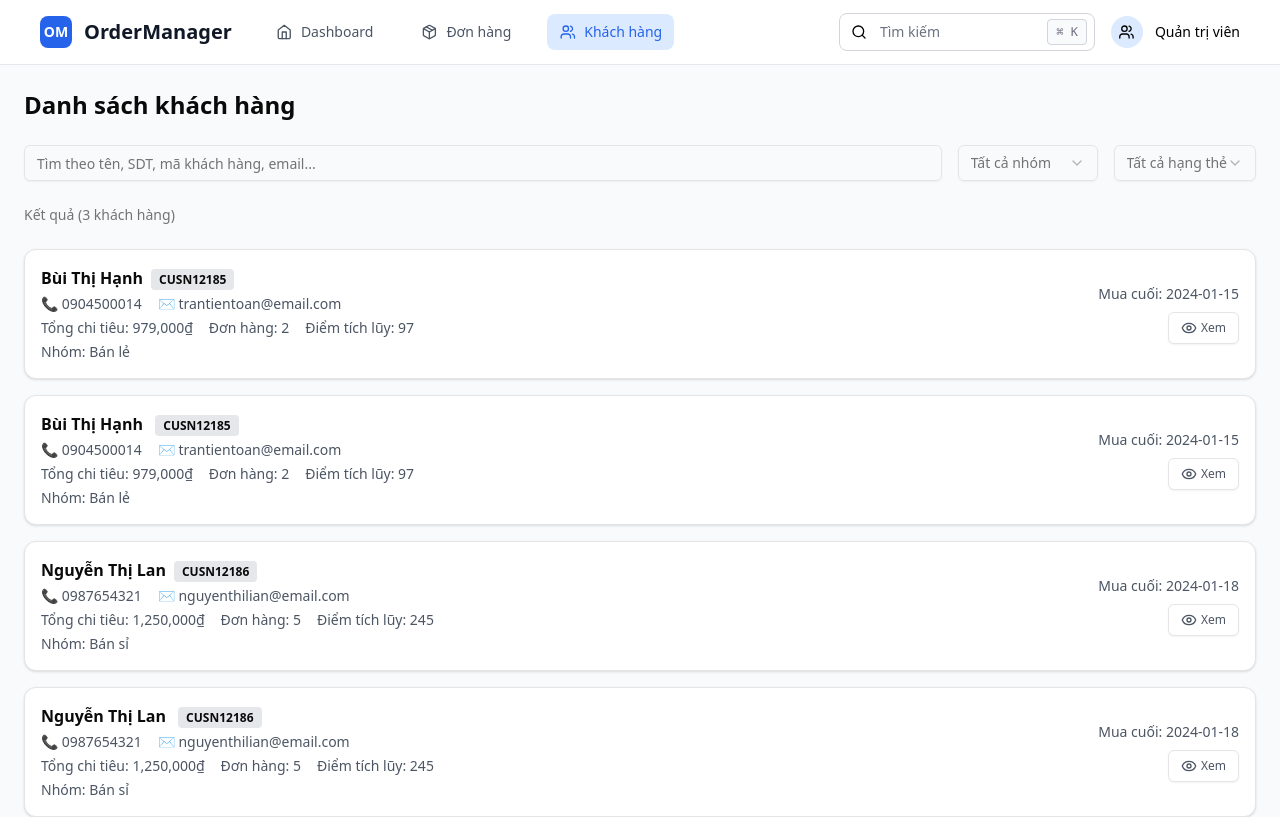
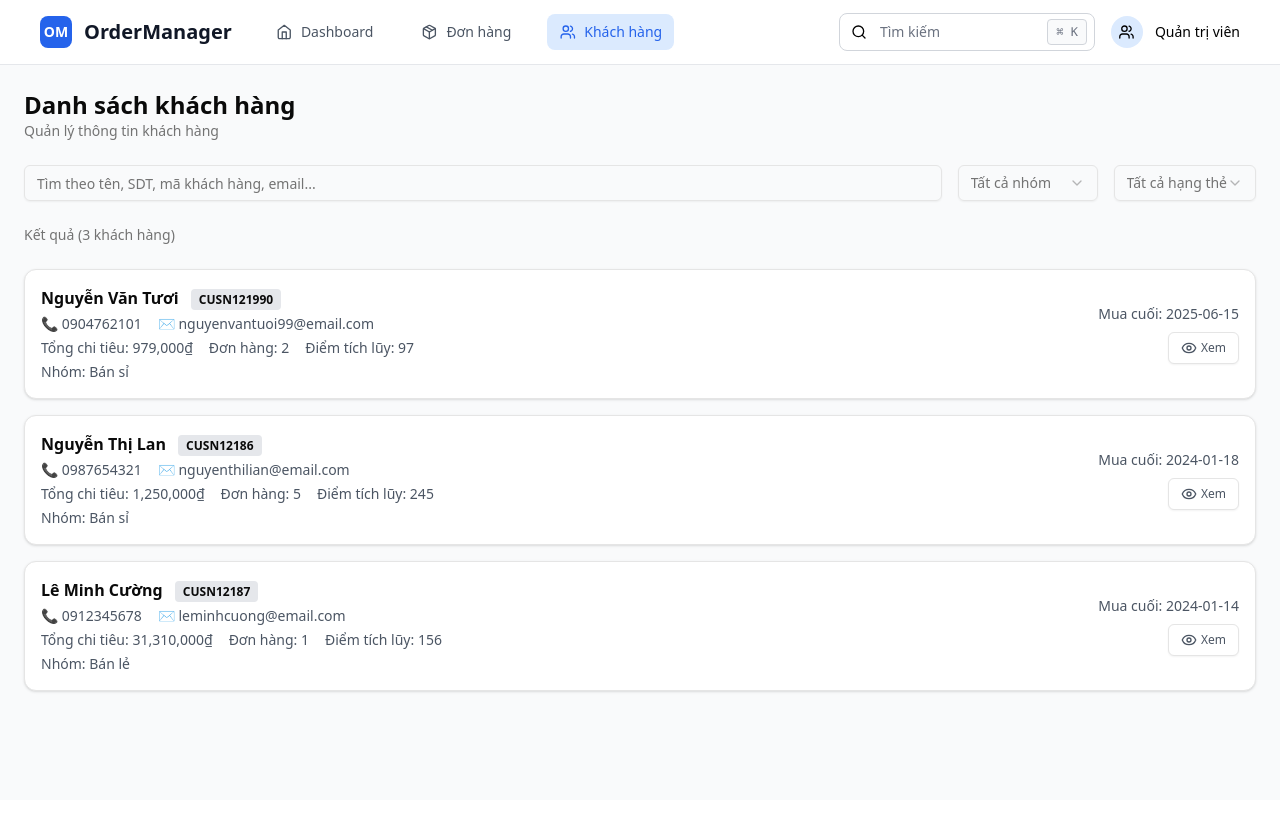
Before and after one commit to vin-team/codihouse-om, a Next.js app: page /customers in a window 1280 px wide. Shown: the top 817 px of the page. Built offline with nearby package versions, Linux system fonts and the light colour scheme.

Commit message:
Fix UI customers

```diff
--- /dev/null
+++ b/src/Data/Customers.ts
@@ -0,0 +1,47 @@
+export type Customer = {
+  code: string
+  name: string
+  phone: string
+  email: string
+  group: string
+  totalSpend: number
+  orders: number
+  points: number
+  lastPurchase: string
+}
+
+export const mockCustomers: Customer[] = [
+  {
+    code: "CUSN10001",
+    name: "Trần Thị Mai",
+    phone: "0901000001",
+    email: "tranmaimai@email.com",
+    group: "Bán lẻ",
+    totalSpend: 1520000,
+    orders: 3,
+    points: 120,
+    lastPurchase: "2025-07-15",
+  },
+  {
+    code: "CUSN10002",
+    name: "Nguyễn Văn Phong",
+    phone: "0912345678",
+    email: "nguyenphong@email.com",
+    group: "Bán sỉ",
+    totalSpend: 8900000,
+    orders: 6,
+    points: 310,
+    lastPurchase: "2025-07-25",
+  },
+  {
+    code: "CUSN10003",
+    name: "Lê Thị Hạnh",
+    phone: "0933333344",
+    email: "lehanh@email.com",
+    group: "Bán lẻ",
+    totalSpend: 420000,
+    orders: 1,
+    points: 45,
+    lastPurchase: "2025-06-30",
+  },
+]
--- a/src/components/Customers/CustomerCard.tsx
+++ b/src/components/Customers/CustomerCard.tsx
@@ -1,52 +1,24 @@
+import { Customer } from "@/Data/Customers"
 import { Card, CardContent } from "@/components/ui/card"
-import { Button } from "@/components/ui/button"
 import { Eye } from "lucide-react"
 
-export interface Customer {
-  name: string
-  code: string
-  phone: string
-  email: string
-  group: string
-  totalSpend: number
-  orders: number
-  points: number
-  lastPurchase: string
-}
-
-interface Props {
-  customer: Customer
-}
-
-export function CustomerCard({ customer }: Props) {
+export function CustomerCardView({ customer }: { customer: Customer }) {
   return (
-    <Card className="p-4">
-      <CardContent className="p-0 flex flex-col md:flex-row md:items-center justify-between">
-        <div className="space-y-1">
-          <div className="font-semibold text-base">
-            {customer.name}
-            <span className="ml-2 text-xs bg-gray-200 px-2 py-0.5 rounded">
-              {customer.code}
-            </span>
-          </div>
-          <div className="text-sm text-gray-600 flex flex-col md:flex-row md:items-center md:gap-4">
-            <div>📞 {customer.phone}</div>
-            <div>✉️ {customer.email}</div>
-          </div>
-          <div className="text-sm text-gray-600 flex gap-4">
-            <div>Tổng chi tiêu: {customer.totalSpend.toLocaleString()}₫</div>
-            <div>Đơn hàng: {customer.orders}</div>
-            <div>Điểm tích lũy: {customer.points}</div>
-          </div>
-          <div className="text-sm text-gray-600">Nhóm: {customer.group}</div>
+    <Card className="flex justify-between items-center px-4 py-3">
+      <CardContent className="p-0 space-y-1">
+        <div className="font-semibold text-lg">{customer.name}</div>
+        <div className="text-sm text-muted-foreground">{customer.phone} • {customer.email}</div>
+        <div className="text-sm">
+          Tổng chi tiêu: {customer.totalSpend.toLocaleString()}₫ — Đơn hàng: {customer.orders} — Điểm tích lũy: {customer.points}
         </div>
-        <div className="mt-4 md:mt-0 flex flex-col items-end text-sm text-gray-600">
-          <div className="mb-2">Mua cuối: {customer.lastPurchase}</div>
-          <Button variant="outline" size="sm" className="flex items-center gap-1">
-            <Eye className="w-4 h-4" /> Xem
-          </Button>
-        </div>
+        <div className="text-sm">Nhóm: {customer.group}</div>
       </CardContent>
+      <div className="text-sm text-muted-foreground text-right space-y-2">
+        <div>Mua cuối: {customer.lastPurchase}</div>
+        <button className="text-blue-600 flex items-center gap-1 hover:underline">
+          <Eye size={16} /> Xem
+        </button>
+      </div>
     </Card>
   )
 }
--- a/src/components/Customers/CustomerDetailDialog.tsx
+++ /dev/null
@@ -1,44 +0,0 @@
-'use client'
-
-import {
-  Dialog,
-  DialogContent,
-  DialogDescription,
-  DialogHeader,
-  DialogTitle,
-  DialogTrigger
-} from "@/components/ui/dialog"
-import { Button } from "@/components/ui/button"
-import { Eye } from "lucide-react"
-import { Customer } from "./CustomerCard"
-
-interface Props {
-  customer: Customer
-}
-
-export function CustomerDetailDialog({ customer }: Props) {
-  return (
-    <Dialog>
-      <DialogTrigger asChild>
-        <Button variant="outline" size="sm" className="flex items-center gap-1">
-          <Eye className="w-4 h-4" /> Xem
-        </Button>
-      </DialogTrigger>
-      <DialogContent>
-        <DialogHeader>
-          <DialogTitle>Chi tiết khách hàng</DialogTitle>
-          <DialogDescription>{customer.name} - {customer.code}</DialogDescription>
-        </DialogHeader>
-        <div className="space-y-2 text-sm">
-          <div>📞 {customer.phone}</div>
-          <div>✉️ {customer.email}</div>
-          <div>Nhóm: {customer.group}</div>
-          <div>Tổng chi tiêu: {customer.totalSpend.toLocaleString()}₫</div>
-          <div>Đơn hàng: {customer.orders}</div>
-          <div>Điểm tích lũy: {customer.points}</div>
-          <div>Mua cuối: {customer.lastPurchase}</div>
-        </div>
-      </DialogContent>
-    </Dialog>
-  )
-}
--- a/src/components/Customers/CustomerFilter.tsx
+++ /dev/null
@@ -1,39 +0,0 @@
-'use client'
-
-import { Input } from "@/components/ui/input"
-import { Select, SelectContent, SelectItem, SelectTrigger, SelectValue } from "@/components/ui/select"
-
-interface Props {
-  onSearch?: (value: string) => void
-  onGroupChange?: (value: string) => void
-  onRankChange?: (value: string) => void
-}
-
-export function CustomerFilter({ onSearch, onGroupChange, onRankChange }: Props) {
-  return (
-    <div className="flex flex-col md:flex-row gap-4">
-      <Input
-        placeholder="Tìm theo tên, SDT, mã khách hàng, email..."
-        onChange={(e) => onSearch?.(e.target.value)}
-      />
-      <Select onValueChange={(value) => onGroupChange?.(value)}>
-        <SelectTrigger className="w-[180px]">
-          <SelectValue placeholder="Tất cả nhóm" />
-        </SelectTrigger>
-        <SelectContent>
-          <SelectItem value="all">Tất cả nhóm</SelectItem>
-          <SelectItem value="retail">Bán lẻ</SelectItem>
-          <SelectItem value="wholesale">Bán sỉ</SelectItem>
-        </SelectContent>
-      </Select>
-      <Select onValueChange={(value) => onRankChange?.(value)}>
-        <SelectTrigger className="w-[180px]">
-          <SelectValue placeholder="Tất cả hạng thẻ" />
-        </SelectTrigger>
-        <SelectContent>
-          <SelectItem value="all">Tất cả hạng thẻ</SelectItem>
-        </SelectContent>
-      </Select>
-    </div>
-  )
-}
--- a/src/components/Customers/CustomerList.tsx
+++ /dev/null
@@ -1,15 +0,0 @@
-import { CustomerCard, Customer } from "./CustomerCard"
-
-interface Props {
-  customers: Customer[]
-}
-
-export function CustomerList({ customers }: Props) {
-  return (
-    <div className="space-y-4">
-      {customers.map((c) => (
-        <CustomerCard key={c.code} customer={c} />
-      ))}
-    </div>
-  )
-}
--- a/src/pages/customers.tsx
+++ b/src/pages/customers.tsx
@@ -1,24 +1,25 @@
 'use client'
 
+import React from 'react';
 import { Input } from '@/components/ui/input'
 import { Select, SelectContent, SelectItem, SelectTrigger, SelectValue } from '@/components/ui/select'
 import { Card, CardContent } from '@/components/ui/card'
 import { Button } from '@/components/ui/button'
 import { Eye } from 'lucide-react'
-import { CustomerCard, Customer } from "@/components/Customers/CustomerCard"
+import { CustomerCardView } from "@/components/Customers/CustomerCard"
 import Layout from '@/components/dashboard/Layout'
 
 const customers = [
   {
-    name: 'Bùi Thị Hạnh',
-    code: 'CUSN12185',
-    phone: '0904500014',
-    email: 'trantientoan@email.com',
-    group: 'Bán lẻ',
+    name: 'Nguyễn Văn Tươi',
+    code: 'CUSN121990',
+    phone: '0904762101',
+    email: 'nguyenvantuoi99@email.com',
+    group: 'Bán sỉ',
     totalSpend: 979000,
     orders: 2,
     points: 97,
-    lastPurchase: '2024-01-15',
+    lastPurchase: '2025-06-15',
   },
   {
     name: 'Nguyễn Thị Lan',
@@ -46,10 +47,11 @@ const customers = [
 
 export default function CustomerListPage() {
   return (
-    <Layout children={<>
-      <div className="p-6 space-y-6">
+    <Layout children={
+      < div className="p-6 space-y-6">
         <div>
           <h1 className="text-2xl font-bold">Danh sách khách hàng</h1>
+          <p className="text-sm text-muted-foreground">Quản lý thông tin khách hàng</p>
         </div>
 
         {/* Bộ lọc */}
@@ -83,7 +85,7 @@ export default function CustomerListPage() {
         {/* Danh sách khách hàng */}
         <div className="space-y-4">
           {customers.map((c) => (
-            <><CustomerCard key={c.code} customer={c} /><Card key={c.code} className="p-4">
+            <Card key={c.code} className="p-4">
               <CardContent className="p-0 flex flex-col md:flex-row md:items-center justify-between">
                 <div className="space-y-1">
                   <div className="font-semibold text-base">
@@ -107,10 +109,11 @@ export default function CustomerListPage() {
                   </Button>
                 </div>
               </CardContent>
-            </Card></>
+            </Card>
           ))}
         </div>
       </div>
-    </>} />
+    }
+/>
   )
 }
```
Also changed, not shown: src/view/Customers/CustomerCardView.tsx (deleted, +0 -44 lines), src/view/Customers/CustomerListView.tsx (deleted, +0 -17 lines), src/view/Customers/CustomerView.tsx (deleted, +0 -64 lines).
